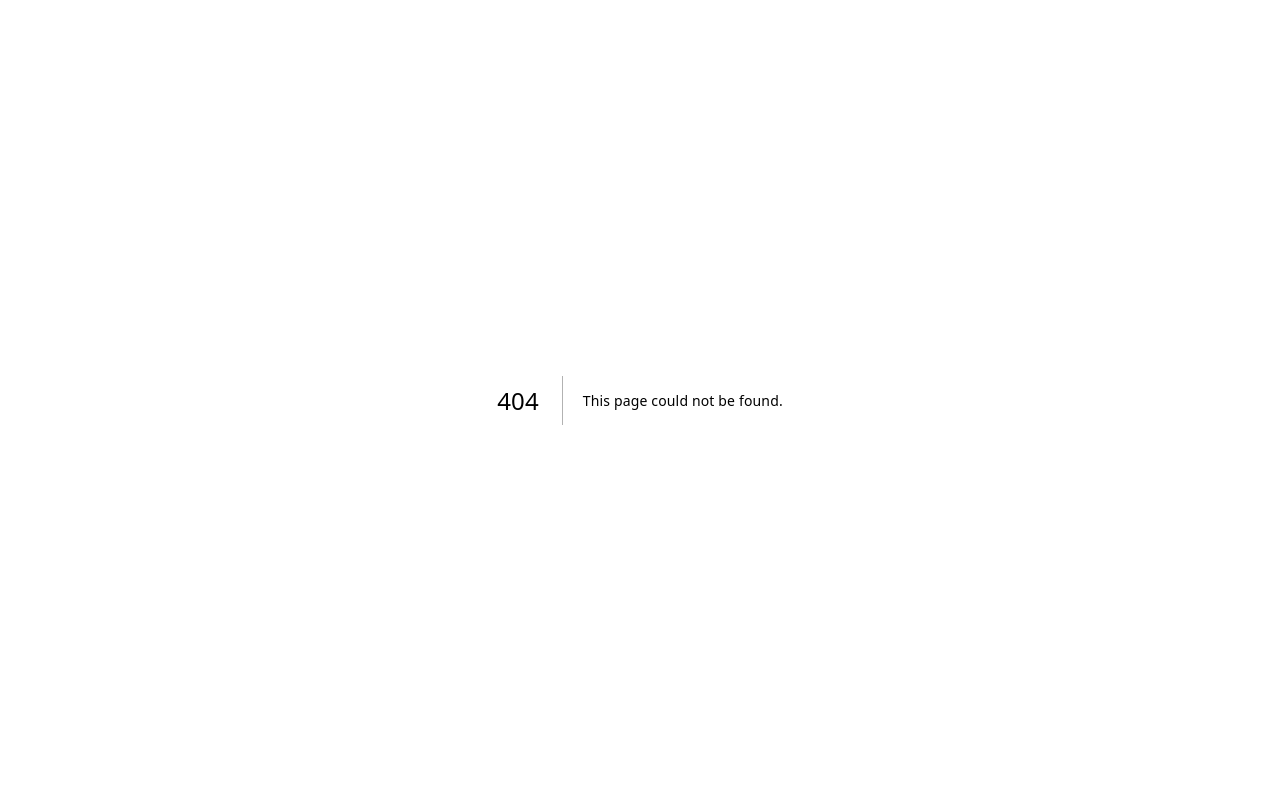
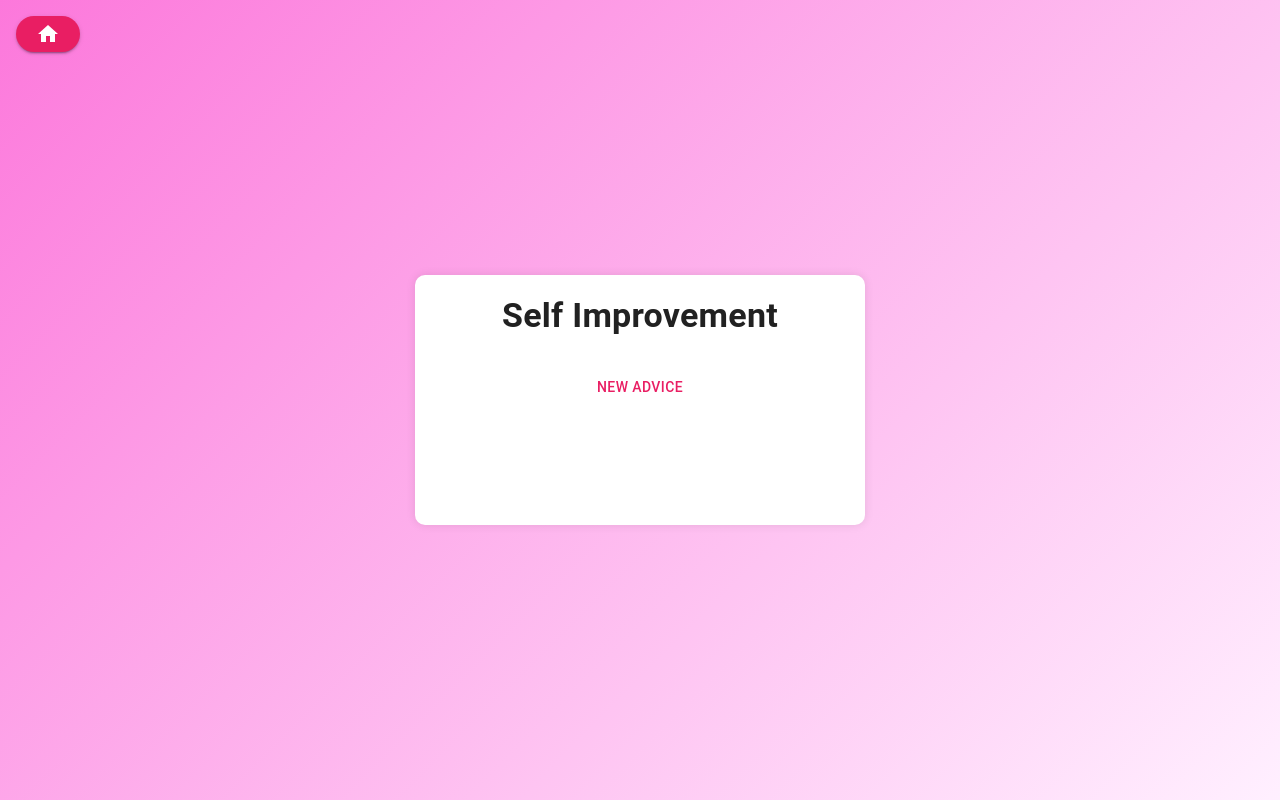
Before and after one commit to mirzak123/Mindful-Productivity-App, a Next.js app: page /self-improvement in a window 1280 px wide. Before the commit this address had no page. Built offline with nearby package versions, Linux system fonts and the light colour scheme; no server answers.

Commit message:
Implement self improvement page

```diff
--- /dev/null
+++ b/src/app/self-improvement/page.tsx
@@ -0,0 +1,44 @@
+"use client";
+
+import Advice from "@/components/Advice";
+import { Home } from "@mui/icons-material";
+import { Box, Button, Typography } from "@mui/material";
+import { useRouter } from "next/navigation";
+
+const SelfImprovement = () => {
+  const router = useRouter();
+
+  return (
+    <Box
+      className="center-content"
+      sx={{
+        minHeight: "100vh",
+        display: "flex",
+        justifyContent: "center",
+        alignItems: "center",
+        position: "relative",
+      }}
+    >
+      <Button
+        sx={{
+          position: "absolute",
+          top: 16,
+          left: 16,
+          borderRadius: 28,
+        }}
+        variant="contained"
+        onClick={() => router.push("/")}
+      >
+        <Home />
+      </Button>
+      <Box className="center-card" sx={{ minHeight: "250px" }}>
+        <Typography variant="h4" marginBottom={4} fontWeight={"bold"}>
+          Self Improvement
+        </Typography>
+        <Advice />
+      </Box>
+    </Box>
+  );
+};
+
+export default SelfImprovement;
--- /dev/null
+++ b/src/components/Advice.tsx
@@ -0,0 +1,28 @@
+"use client";
+
+import { Box, Button, Typography } from "@mui/material";
+import { useEffect, useState } from "react";
+
+const Advice = () => {
+  const url = "https://api.adviceslip.com/advice";
+  const [advice, setAdvice] = useState<string>("");
+
+  const fetchAdvice = () => {
+    fetch(url)
+      .then((res) => res.json())
+      .then((data) => setAdvice(data.slip.advice));
+  };
+
+  useEffect(() => {
+    fetchAdvice();
+  }, []);
+
+  return (
+    <Box>
+      <Typography>{advice}</Typography>
+      <Button onClick={() => fetchAdvice()}>New Advice</Button>
+    </Box>
+  );
+};
+
+export default Advice;
--- a/src/components/StartMenu.tsx
+++ b/src/components/StartMenu.tsx
@@ -40,7 +40,7 @@ const StartMenu = () => {
         </ListItem>
         <Divider />
         <ListItem component="div" disablePadding>
-          <ListItemButton sx={{ height: 56 }}>
+          <ListItemButton href="/self-improvement" sx={{ height: 56 }}>
             <ListItemIcon>
               <SelfImprovementSharp color="primary" />
             </ListItemIcon>
```
